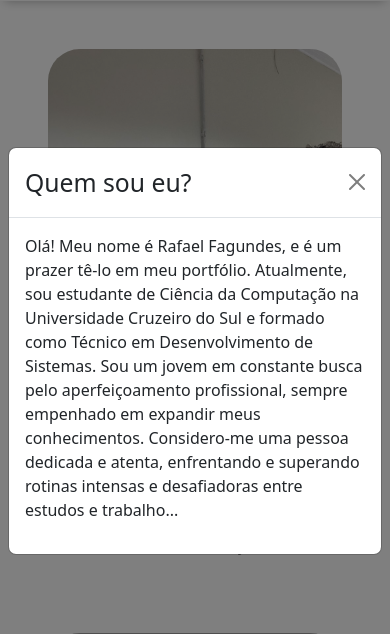
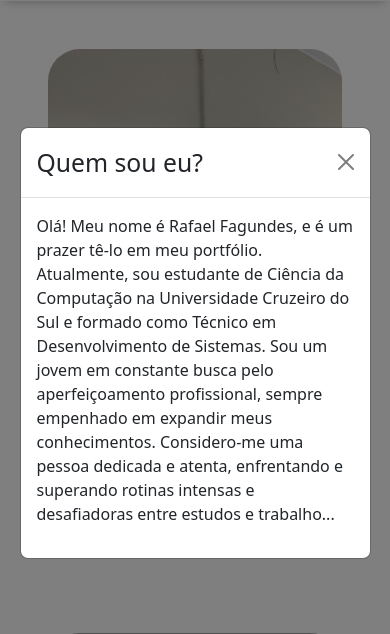
Before and after one commit to FalconTFagundes/my-portfolio, a PHP site: page /pages/sobre.html in a window 390 px wide, after a click on "Ver mais". Shown: the part 949-1583 px from the top of the page. Run offline with PHP 8.4, Linux system fonts and the light colour scheme; some libraries are stand-ins or nearby versions; grey boxes are pictures that could not be loaded.

Commit message:
corrigindo bug modal mobile

```diff
--- a/assets/css/style.css
+++ b/assets/css/style.css
@@ -1,8 +1,27 @@
-body {
+html, body {
   overflow-x: hidden;
-
+  width: 100%;
 }
 
+
+body.modal-open {
+  overflow-x: hidden !important;
+  padding-right: 0 !important;
+}
+
+.modal-dialog {
+  max-width: 90%;
+  margin: auto;
+}
+
+.modal-content {
+  width: 100%;
+}
+
+.modal-body {
+  overflow-x: hidden;
+  word-wrap: break-word;
+}
 
 @keyframes fadeDescendo {
   from {
```
